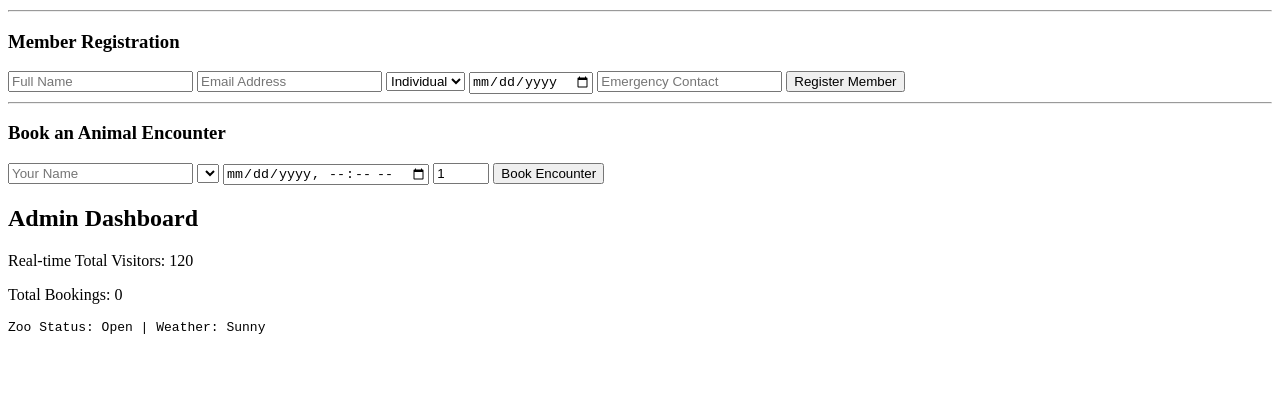
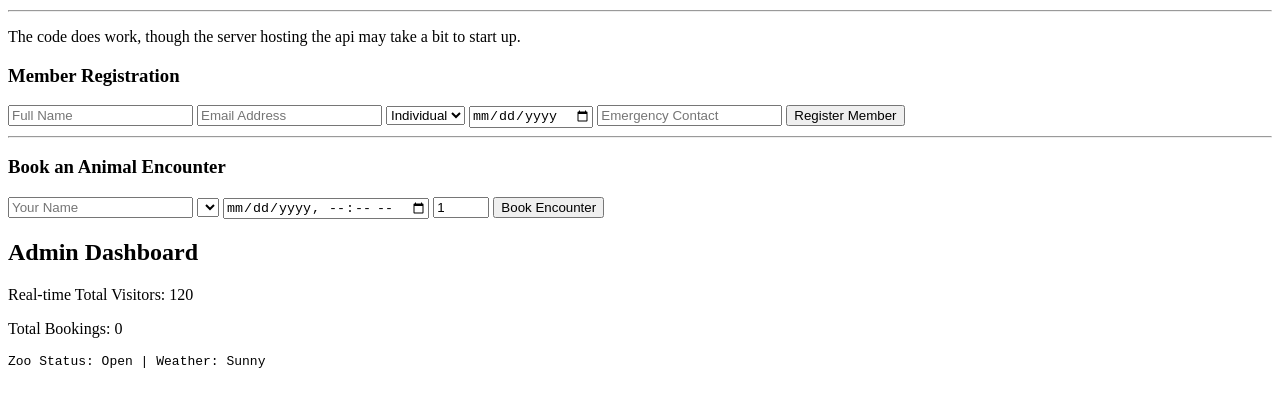
Before and after one commit to RadioShift12/Zoo, a website with bundled scripts: page index.html in a window 1280 px wide. Built offline with nearby package versions, Linux system fonts and the light colour scheme; no server answers.

Commit message:
Update index.html

```diff
--- a/index.html
+++ b/index.html
@@ -12,6 +12,7 @@
 <body>
     <div id="error-display" style="color: red; margin: 10px; font-weight: bold;"></div>
     <hr>
+<p>The code does work, though the server hosting the api may take a bit to start up.</p>
 
 <section id="membership-section">
     <h3>Member Registration</h3>
```
